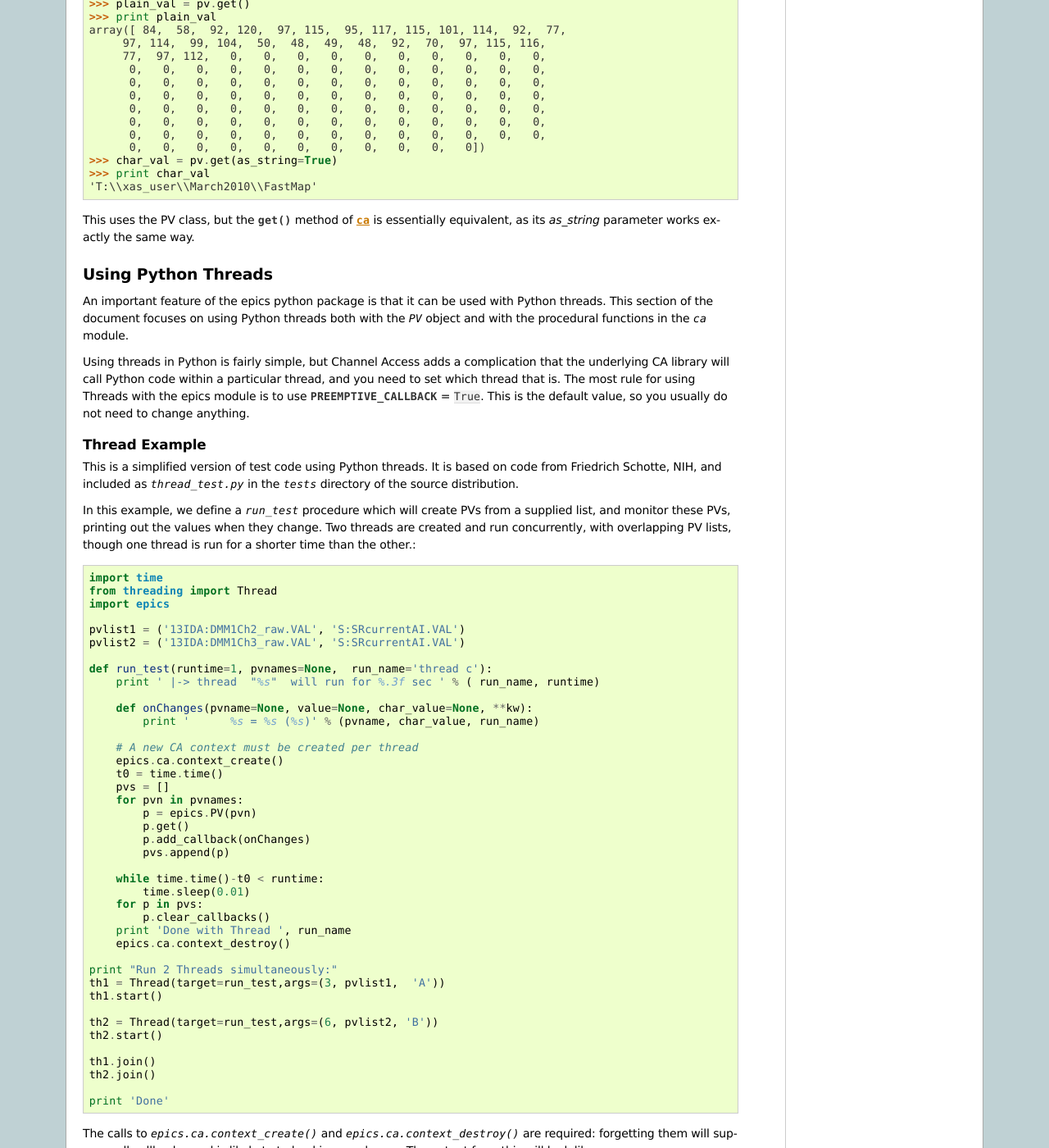
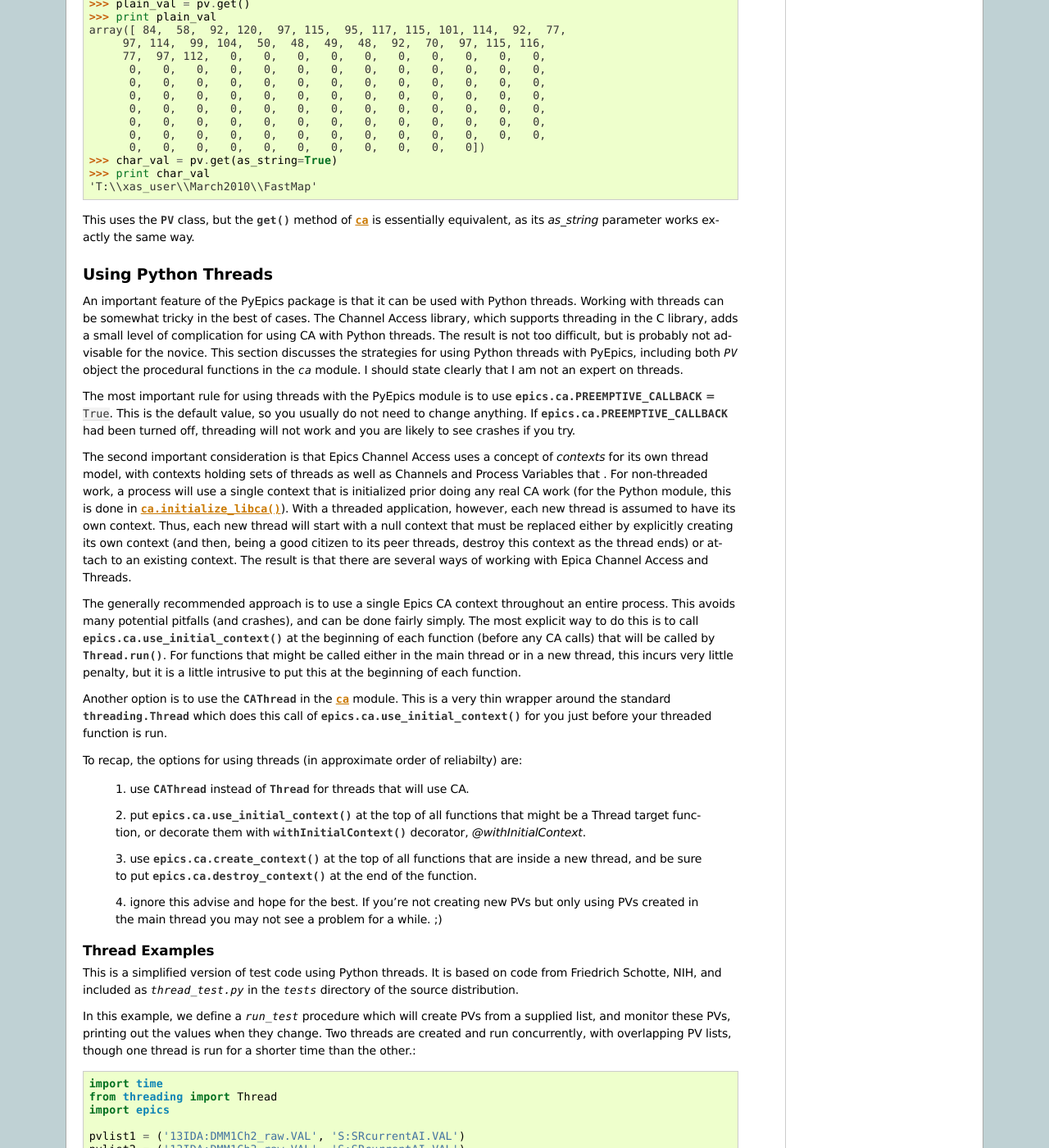
Before and after one commit to pyepics/pyepics, a Sphinx documentation site: the page built from doc/advanced.rst, in a window 1280 px wide and 1400 px high, scrolled down 1905 px. Shown: the whole window at 82% size. Built offline with Sphinx 7.4.7, drawn with Linux system fonts in a browser that asks for light colours; formulas are drawn with MathJax 3; the version number is read from the project's files by our own code; some of the changed text lies outside the part shown.

Commit message:
doc changes for threads

```diff
--- a/doc/advanced.rst
+++ b/doc/advanced.rst
@@ -122,7 +122,7 @@ You can then use this with:
    'T:\\xas_user\\March2010\\FastMap'
 
 
-This uses the PV class, but the :meth:`get` method of :mod:`ca` is
+This uses the :class:`PV` class, but the :meth:`get` method of :mod:`ca` is
 essentially equivalent, as its *as_string* parameter works exactly the same
 way.
 
@@ -132,19 +132,70 @@ way.
 Using Python Threads
 =========================
 
-An important feature of the epics python package is that it can be used
-with Python threads.  This section of the document focuses on using Python
-threads both with the `PV` object and with the procedural functions in the
-`ca` module.
+An important feature of the PyEpics package is that it can be used with
+Python threads.  Working with threads can be somewhat tricky in the best
+of cases.  The Channel Access library, which supports threading in the C
+library, adds a small level of complication for using CA with Python
+threads.  The result is not too difficult, but is probably not advisable
+for the novice.  This section discusses the strategies for using Python
+threads with PyEpics, including both `PV` object the procedural
+functions in the `ca` module.   I should state clearly that I am not an
+expert on threads.
 
-Using threads in Python is fairly simple, but Channel Access adds a
-complication that the underlying CA library will call Python code within a
-particular thread, and you need to set which thread that is.  The most rule
-for using Threads with the epics module is to use
-:data:`PREEMPTIVE_CALLBACK` =  ``True``.   This is the default  value, so
-you usually do not need to change anything.
+The most important rule for using threads with the PyEpics module is to
+use :data:`epics.ca.PREEMPTIVE_CALLBACK` = ``True``.  This is the
+default value, so you usually do not need to change anything.  If
+:data:`epics.ca.PREEMPTIVE_CALLBACK` had been turned off, threading will
+not work and you are likely to see crashes if you try.
 
-Thread Example
+The second important consideration is that Epics Channel Access uses a
+concept of *contexts* for its own thread model, with contexts holding
+sets of threads as well as Channels and Process Variables that .  For
+non-threaded work, a process will use a single context that is
+initialized prior doing any real CA work (for the Python module, this is
+done in :meth:`ca.initialize_libca`).  With a threaded application,
+however, each new thread is assumed to have its own context.  Thus, each
+new thread will start with a null context that must be replaced either
+by explicitly creating its own context (and then, being a good citizen
+to its peer threads, destroy this context as the thread ends) or attach
+to an existing context.  The result is that there are several ways of
+working with Epica Channel Access and Threads.
+
+The generally recommended approach is to use a single Epics CA context
+throughout an entire process.  This avoids many potential pitfalls (and
+crashes), and can be done fairly simply.  The most explicit way to do
+this is to call :meth:`epics.ca.use_initial_context` at the beginning of
+each function (before any CA calls) that will be called by
+:meth:`Thread.run`.   For functions that might be called either in the
+main thread or in a new thread, this incurs very little penalty, but it
+is a little intrusive to put this at the beginning of each function.
+
+Another option is to use the :class:`CAThread` in the :mod:`ca`
+module.  This is a very thin wrapper around the standard
+:class:`threading.Thread` which does this call of
+:meth:`epics.ca.use_initial_context` for you just before your threaded
+function is run.
+
+To recap, the options for using threads (in approximate order of
+reliabilty) are:
+
+ 1. use :class:`CAThread` instead of :class:`Thread` for threads that
+ will use CA.
+
+ 2. put :func:`epics.ca.use_initial_context` at the top of all
+ functions that might be a Thread target function, or decorate them with
+ :func:`withInitialContext` decorator, *@withInitialContext*.
+
+ 3. use :func:`epics.ca.create_context` at the top of all functions
+ that are inside a new thread, and be sure to put
+ :func:`epics.ca.destroy_context` at the end of the function.
+
+ 4. ignore this advise and hope for the best.  If you're not creating
+ new PVs but only using PVs created in the main thread you may not
+ see a problem for a while. ;)
+
+
+Thread Examples
 ~~~~~~~~~~~~~~~
 
 This is a simplified version of test code using Python threads.  It is
```
Also changed, not shown: doc/ca.rst (+46 -7 lines).
